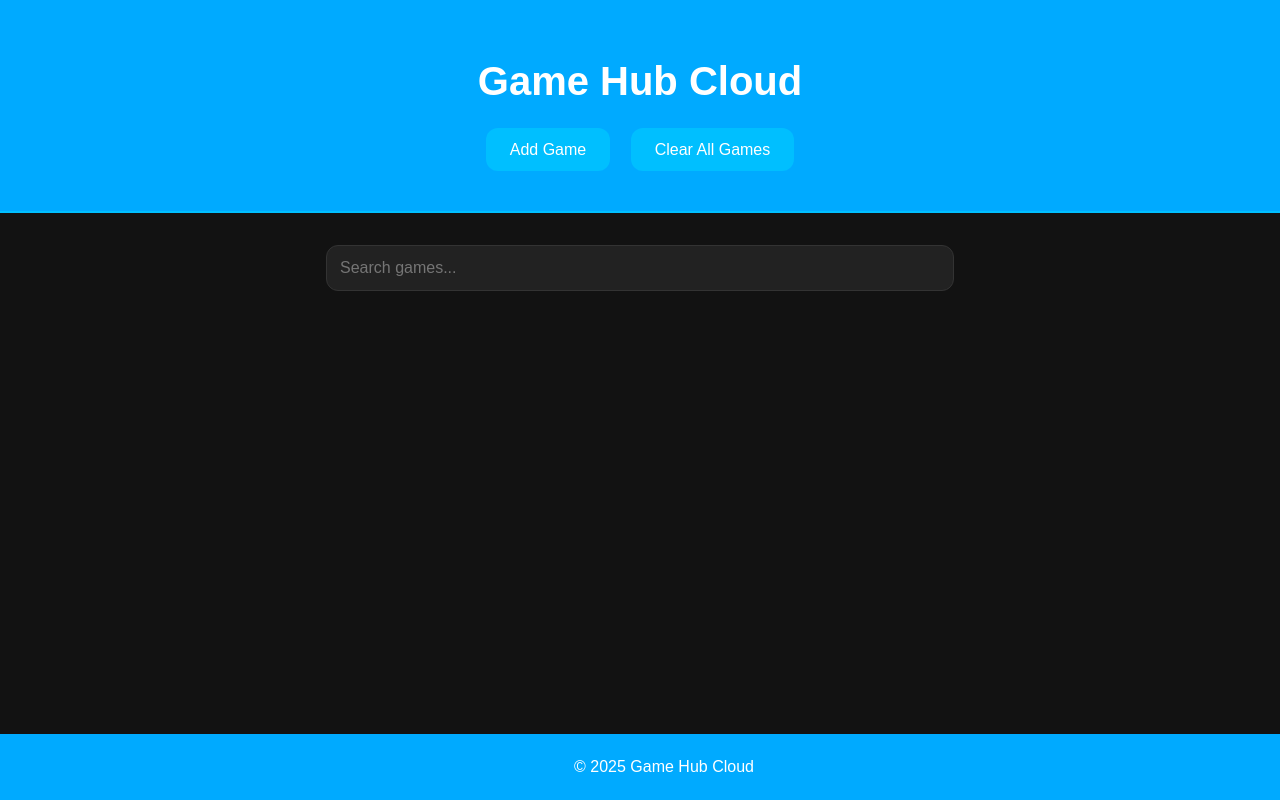
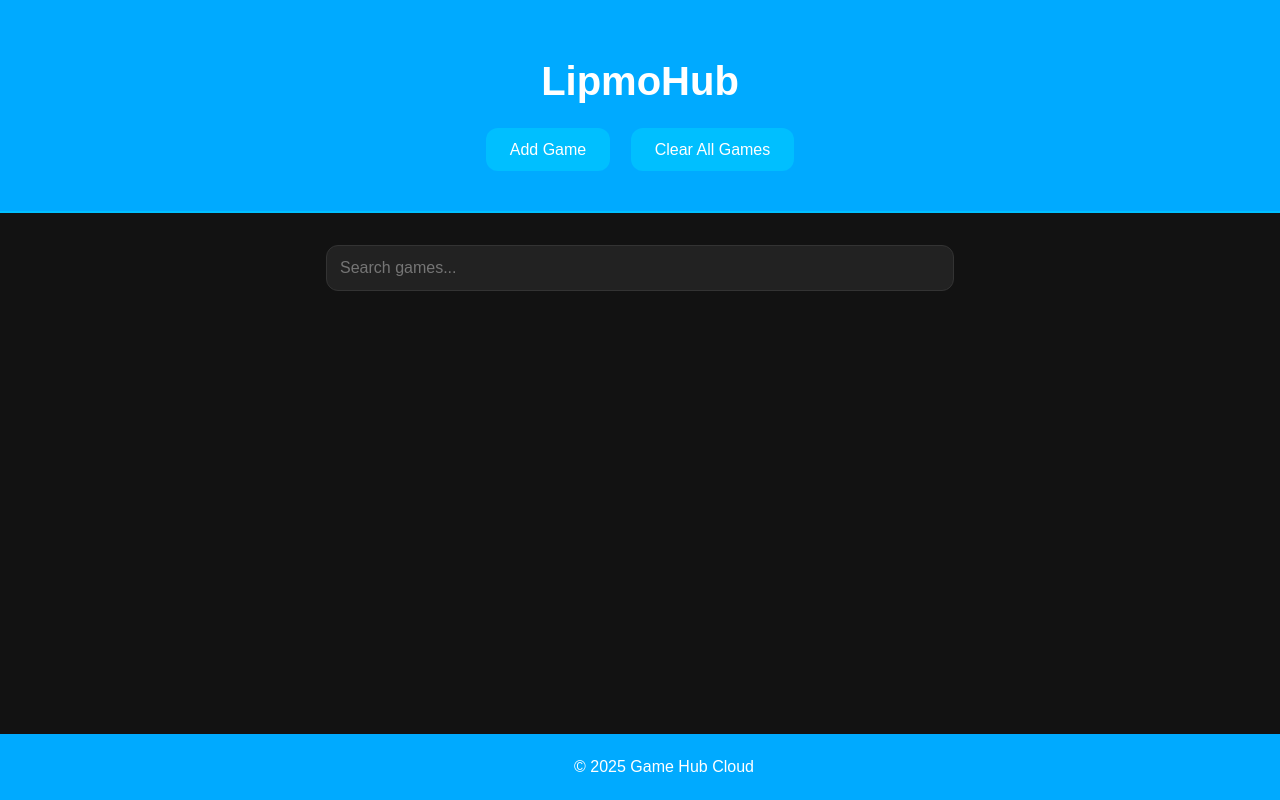
Before and after one commit to LIPMO/HomeHub, a plain HTML site: page index.html in a window 1280 px wide. Drawn offline with Linux system fonts and the light colour scheme.

Commit message:
Update index.html

```diff
--- a/index.html
+++ b/index.html
@@ -6,7 +6,7 @@
 
  <link rel="icon" type="image/x-icon" href="/images/favicon.ico">
 
-    <title>Game Hub Cloud</title>
+    <title>LipmoHub</title>
     <style>
         :root {
             --primary-color: #00bfff;
@@ -204,7 +204,7 @@
     <!-- Content page -->
     <div id="contentPage">
         <header>
-            <h1>Game Hub Cloud</h1>
+            <h1>LipmoHub</h1>
             <button class="btn" onclick="openAddGameModal()">Add Game</button>
             <button class="btn" onclick="clearAllGames()">Clear All Games</button>
         </header>
```
